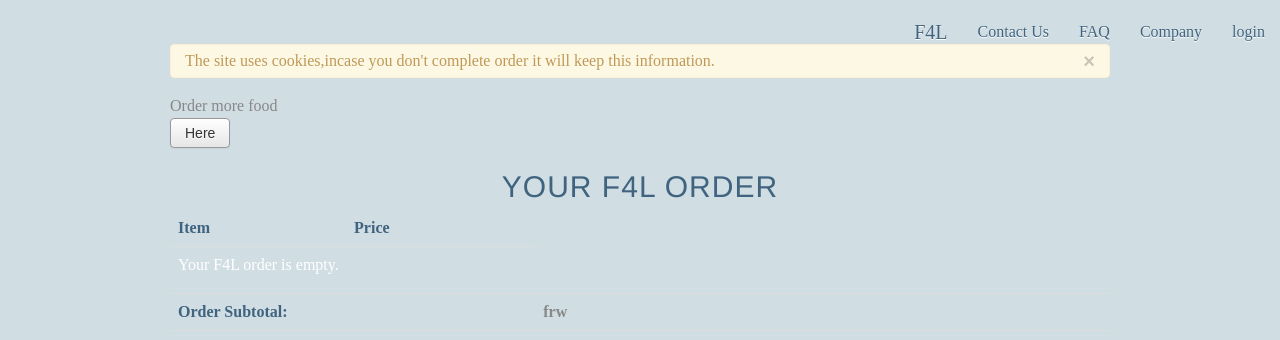
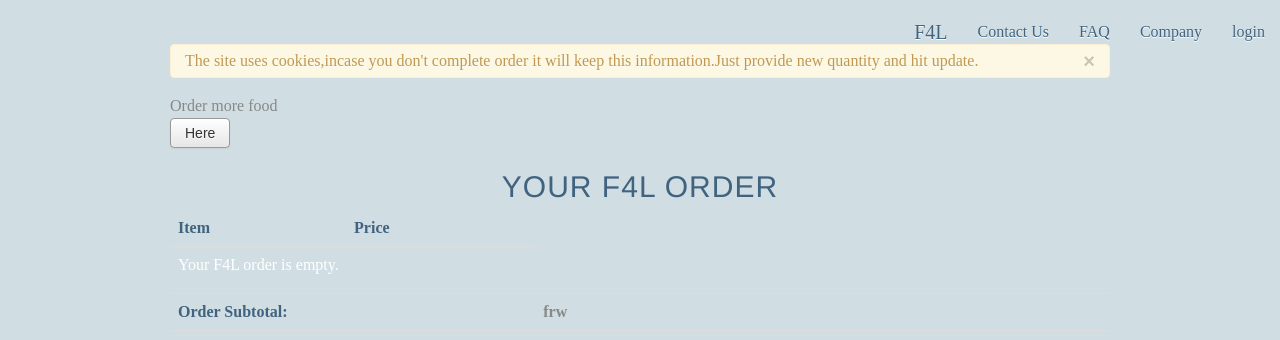
Before and after one commit to kLabRW/foodcourt, a Django app: template templates/public/order.html in a window 1280 px wide. Shown: the part 20-360 px from the top of the page. Run offline with Django 3.2, Linux system fonts and the light colour scheme; the template is opened without the code that fills it, so the values that code supplies are empty; parts of the project's set-up code (start-up, migrations or seed data) failed here and were passed over; some libraries are stand-ins or nearby versions.

Commit message:
editing alert msg

```diff
--- a/templates/public/order.html
+++ b/templates/public/order.html
@@ -3,7 +3,7 @@
 
 <div class="alert">
  <button type="button" class="close" data-dismiss="alert">&times;</button>
-  The site uses cookies,incase you don't complete order it will keep this information.
+  The site uses cookies,incase you don't complete order it will keep this information.Just provide new quantity and hit update.
 </div>
 <div style="top: 50px;">
  <p style="color: #888888;">Order more food <input type="submit" class="btn" value="Here" onClick="javascript:history.go(-2);"></p>
```
